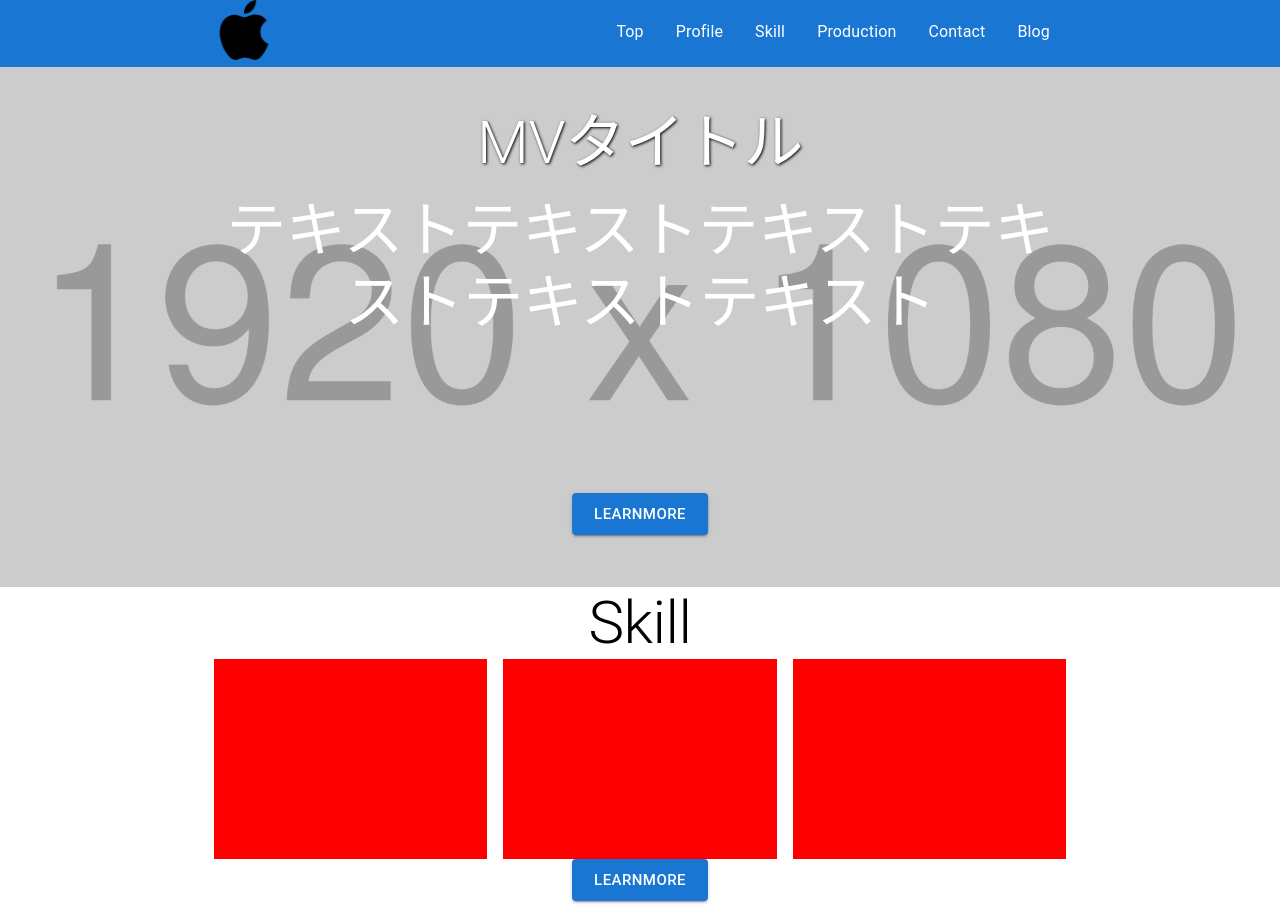
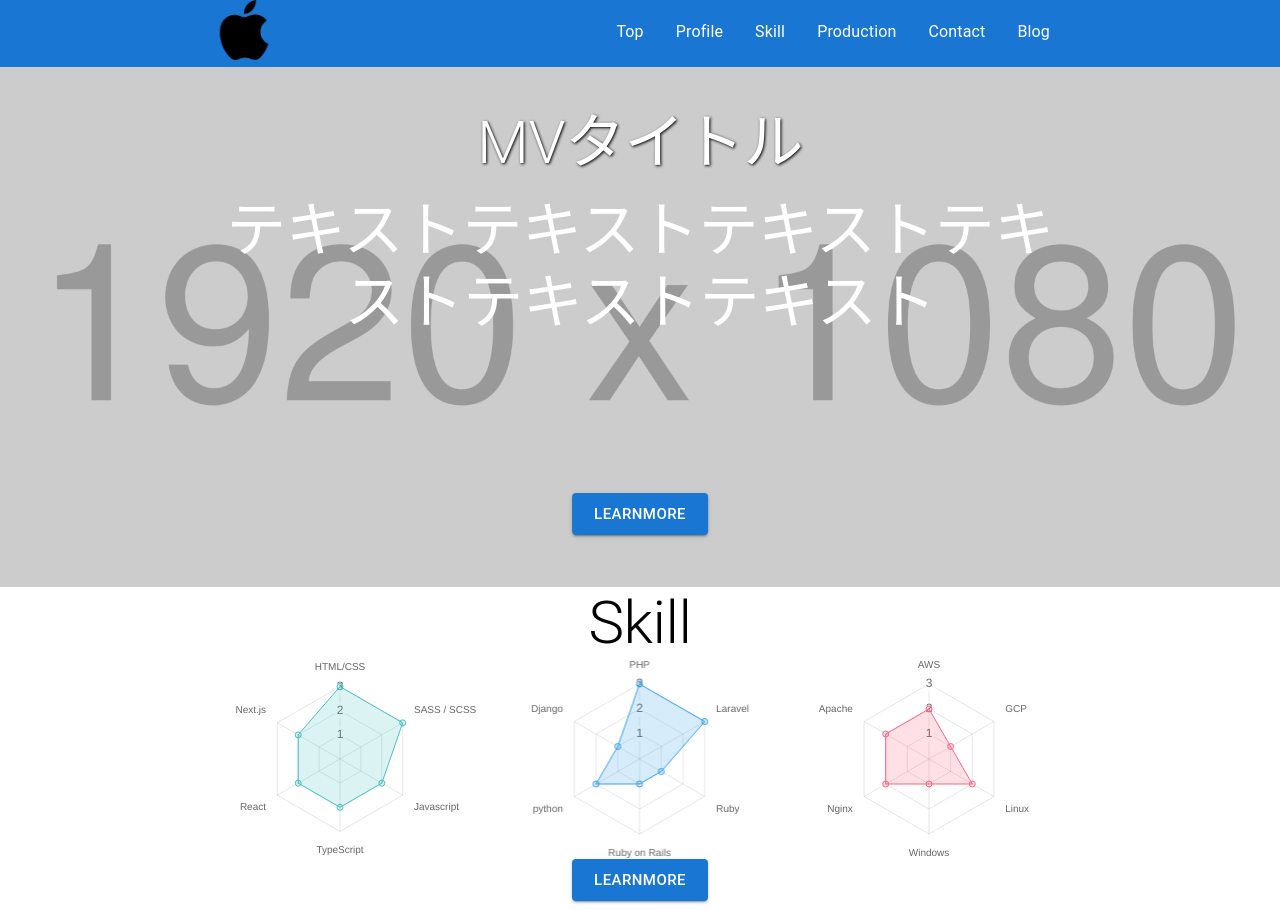
Before and after one commit to Ryo-y222/react-portfolio-app-yt, a React (Create React App) app: page / in a window 1280 px wide. Shown: the top 910 px of the page. Built offline with nearby package versions, Linux system fonts and the light colour scheme.

Commit message:
add-chart

```diff
--- a/package.json
+++ b/package.json
@@ -5,8 +5,8 @@
   "dependencies": {
     "@emotion/react": "^11.14.0",
     "@emotion/styled": "^11.14.0",
+    "@mui/icons-material": "^5.15.14",
     "@mui/material": "^5.15.14",
-    "@mui/icons-material": "^5.15.14",
     "@testing-library/dom": "^10.4.0",
     "@testing-library/jest-dom": "^6.6.3",
     "@testing-library/react": "^16.3.0",
@@ -15,7 +15,9 @@
     "@types/node": "^16.18.126",
     "@types/react": "^19.1.8",
     "@types/react-dom": "^19.1.6",
+    "chart.js": "^4.5.0",
     "react": "^19.1.0",
+    "react-chartjs-2": "^5.3.0",
     "react-dom": "^19.1.0",
     "react-router-dom": "^7.6.2",
     "react-scripts": "5.0.1",
--- /dev/null
+++ b/src/components/RadarChart.tsx
@@ -0,0 +1,36 @@
+import React from 'react';
+import {
+  Chart as ChartJS,
+  RadialLinearScale,
+  PointElement,
+  LineElement,
+  Filler,
+  Tooltip,
+  Legend,
+} from 'chart.js';
+import { Radar } from 'react-chartjs-2';
+
+ChartJS.register(
+  RadialLinearScale,
+  PointElement,
+  LineElement,
+  Filler,
+  Tooltip,
+  Legend
+);
+
+interface SkillProps  {
+  options: any;
+  data: any;
+}
+
+
+const RadarChart: React.FC<SkillProps> = ({options, data}) => {
+    return(
+        <>
+          <Radar options={options} data={data} />
+        </>
+    )
+}
+
+export default RadarChart;
--- /dev/null
+++ b/src/components/SkillLIst.tsx
@@ -0,0 +1,100 @@
+import React from "react";
+import Box from "@mui/material/Box";
+import Grid from "@mui/material/Grid";
+import Typography from "@mui/material/Typography";
+import Button from "@mui/material/Button";
+import RadarChart from "../components/RadarChart"
+
+const SkillList: React.FC = () => {
+
+    const setSkillLists = [
+        {
+          labels: ['HTML/CSS', 'SASS / SCSS', 'Javascript', 'TypeScript', 'React', 'Next.js'],
+          datasets: [
+            {
+              label: 'Front-end',
+              data: [3, 3, 2, 2, 2, 2],
+              fill: true,
+              backgroundColor: 'rgba(75, 192, 192, 0.2)',
+              borderColor: 'rgba(75, 192, 192, 1)',
+              borderWidth: 1,
+            },
+          ],
+        },
+        {
+          labels: ['PHP', 'Laravel', 'Ruby', 'Ruby on Rails', 'python', 'Django'],
+          datasets: [
+            {
+              label: 'Back-End',
+              data: [3, 3, 1, 1, 2, 1],
+              fill: true,
+              backgroundColor: 'rgba(54, 162, 235, 0.2)',
+              borderColor: 'rgba(54, 162, 235, 1)',
+              borderWidth: 1,
+            },
+          ],
+        },
+        {
+          labels: ['AWS', 'GCP', 'Linux', 'Windows', 'Nginx', 'Apache'],
+          datasets: [
+            {
+              label: 'DevOps',
+              data: [2, 1, 2, 1, 2, 2],
+              fill: true,
+              backgroundColor: 'rgba(255, 99, 132, 0.2)',
+              borderColor: 'rgba(255, 99, 132, 1)',
+              borderWidth: 1,
+            },
+          ],
+        },
+    ];
+
+    const setSkillChartOptions = {
+        responsive: true,
+        maintainAspectRatio: false,
+        plugins: {
+            legend: {
+                display: false,
+            }
+        },
+        scales: {
+            r: {
+                max: 3,
+                min: 0,
+                ticks: {
+                    stepSize: 1,
+                }
+            }
+        }
+
+    }
+
+    return(
+        <>
+            <Grid item xs={12} md={12} sx={{ textAlign: 'center'}}>
+              <Typography component="h2" variant="h2">
+                Skill
+              </Typography>
+            </Grid>
+
+            {
+                setSkillLists.map((data) => {
+                    return (
+                        <Grid item xs={12} md={4} component="div">
+                          <Box sx={{ width: '100%', height: {xs: '400px', md: '200px' } }}>
+                            <RadarChart options={setSkillChartOptions} data={data}/>
+                          </Box>
+                        </Grid>
+                    )
+                })
+            }
+            <Grid item xs={12} md={12} sx={{ textAlign: 'center'}} >
+            <Button variant="contained" size="large">
+                LearnMore
+            </Button>
+            </Grid>
+        </>
+    )
+}
+
+export default SkillList;
--- a/src/pages/homes/top.tsx
+++ b/src/pages/homes/top.tsx
@@ -6,6 +6,7 @@
 import Button from "@mui/material/Button";
 
 import MV from '../../assets/images/1920x1080.png'
+import SkillList from "../../components/SkillLIst";
 
 const Top: React.FC = () => {
     return (
@@ -33,27 +34,9 @@
           <Box>
             <Container maxWidth='md'>
               <Grid container rowSpacing={0} columnSpacing={2} >
-                <Grid item xs={12} md={12} sx={{ textAlign: 'center'}}>
-                  <Typography component="h2" variant="h2">
-                    Skill
-                  </Typography>
-                </Grid>
-                <Grid item xs={12} md={4} component="div">
-                  <Box sx={{ height: 200, backgroundColor: 'red'}}></Box>
-                </Grid>
-                <Grid item xs={12} md={4} component="div">
-                  <Box sx={{ height: 200, backgroundColor: 'red'}}></Box>
-                </Grid>
-                <Grid item xs={12} md={4} component="div">
-                  <Box sx={{ height: 200, backgroundColor: 'red'}}></Box>
-                </Grid>
-                <Grid item xs={12} md={12} sx={{ textAlign: 'center'}} >
-                  <Button variant="contained" size="large">
-                    LearnMore
-                  </Button>
-                </Grid>
+                <SkillList />
+              </Grid>
 
-              </Grid>
             </Container>
           </Box>
           <Box>
```
Also changed, not shown: 1 other file (tests, documents, lock files or other folders).
